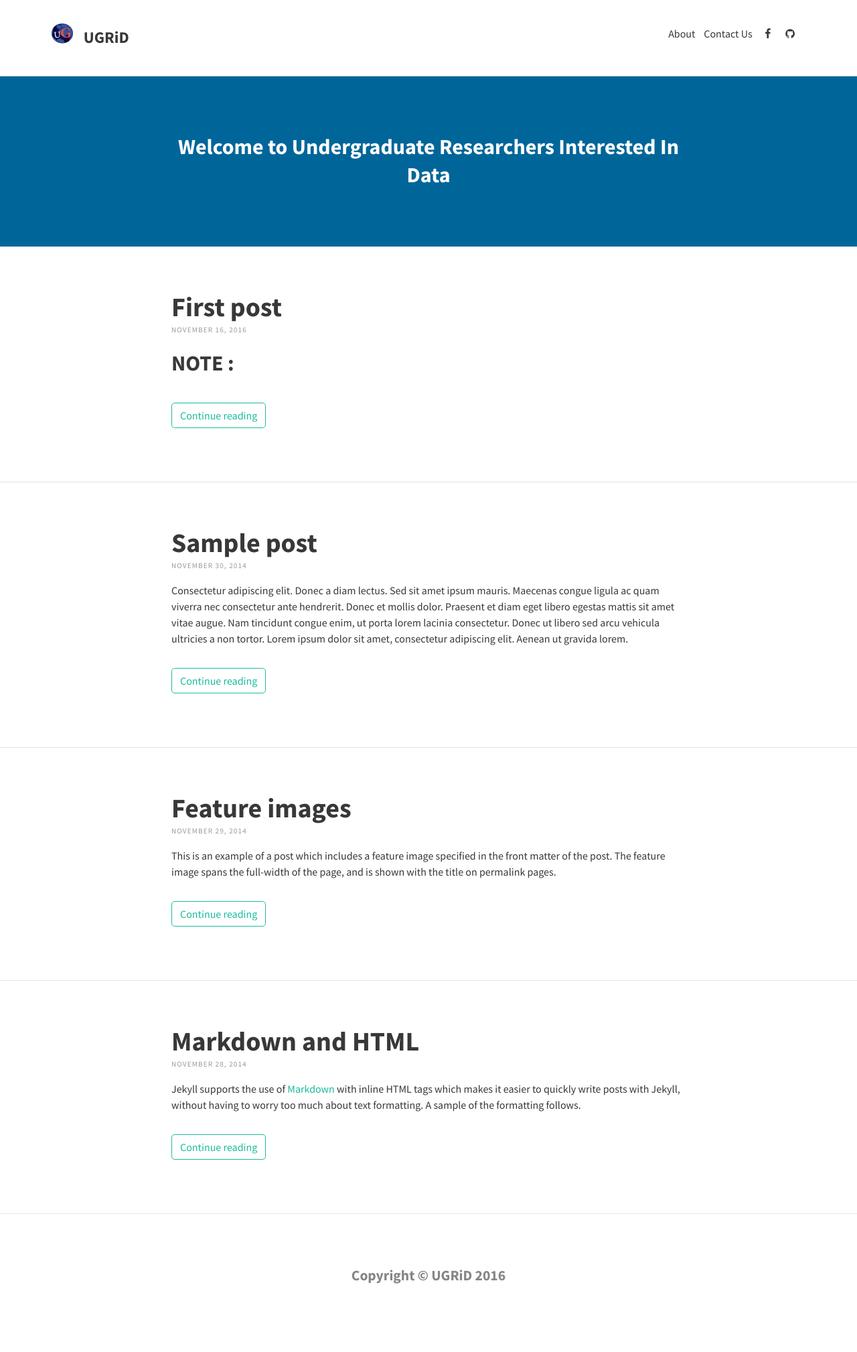
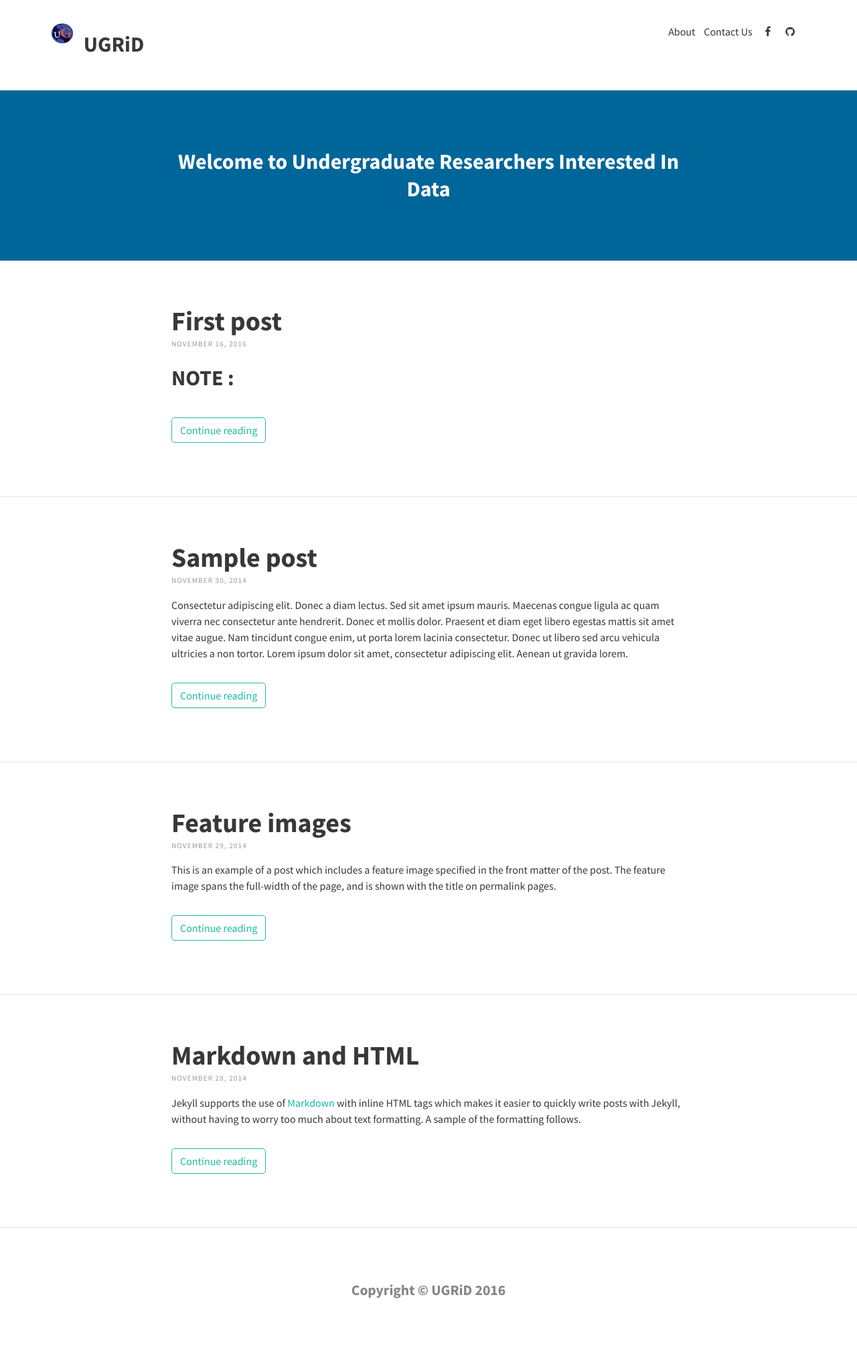
Before and after one commit to sketchplatform/ugriders.github.io, a Jekyll site: the page built from index.html, in a window 1280 px wide. Shown: the whole page at 67% size. Built offline with Jekyll 4.4.1, drawn with Linux system fonts in a browser that asks for light colours; nearby versions of some CDN libraries; the list of posts is cut into pages by our own code; before the commit the page ends 1997 px from its top, so only the background shows below that.

Commit message:
nav size 2

```diff
--- a/_sass/includes/_header.scss
+++ b/_sass/includes/_header.scss
@@ -22,8 +22,8 @@
   .site-title {
     float: left;
     font-weight: bold;
-    font-size: 1.5em;
-    line-height: 1.5;
+    font-size: 2em;
+    line-height: 1.8;
   }
 
   .site-nav {
@@ -31,7 +31,7 @@
       margin: 0;
       padding: 0;
       list-style: none;
-      line-height: 1.5;
+      line-height: 1.2;
       float: right;
       text-align: right;
     }
```
